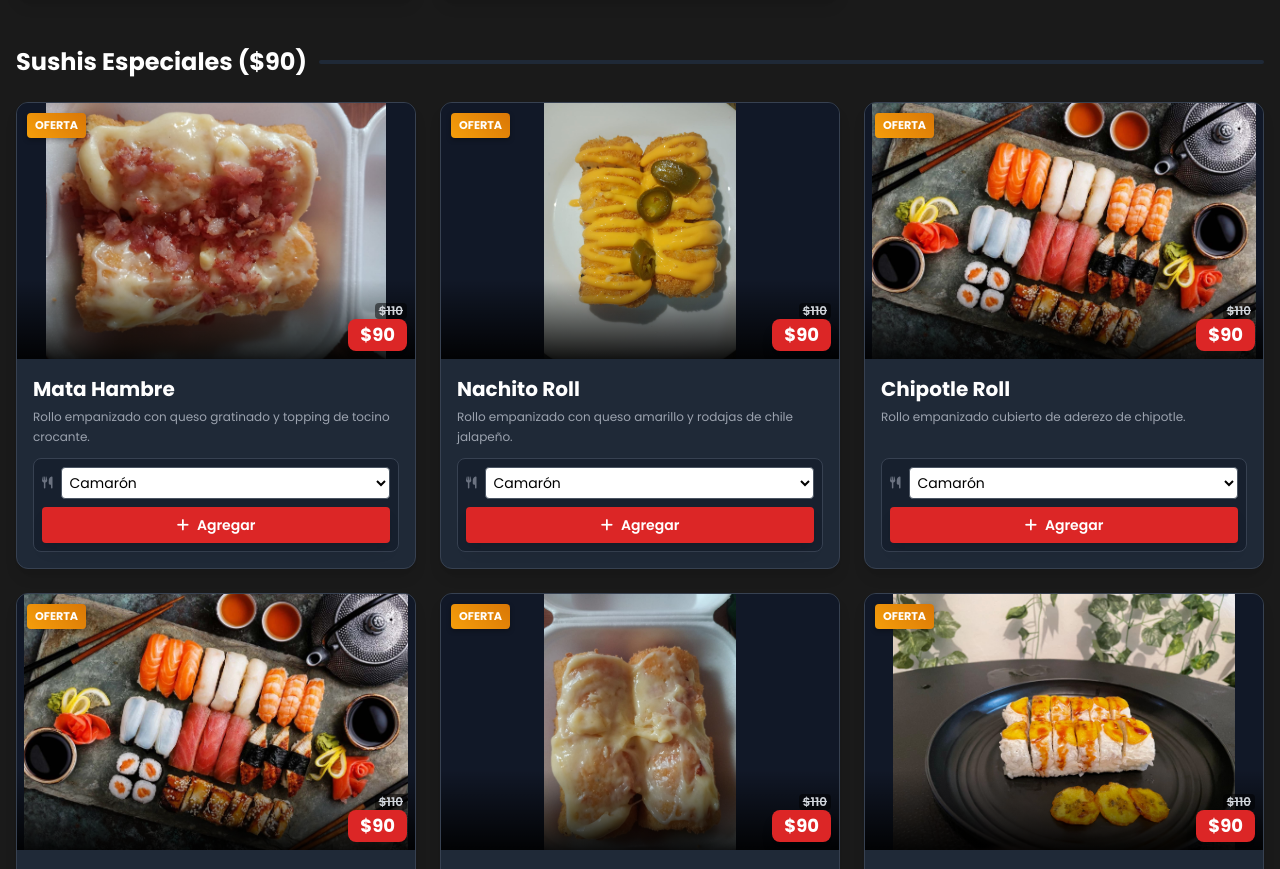
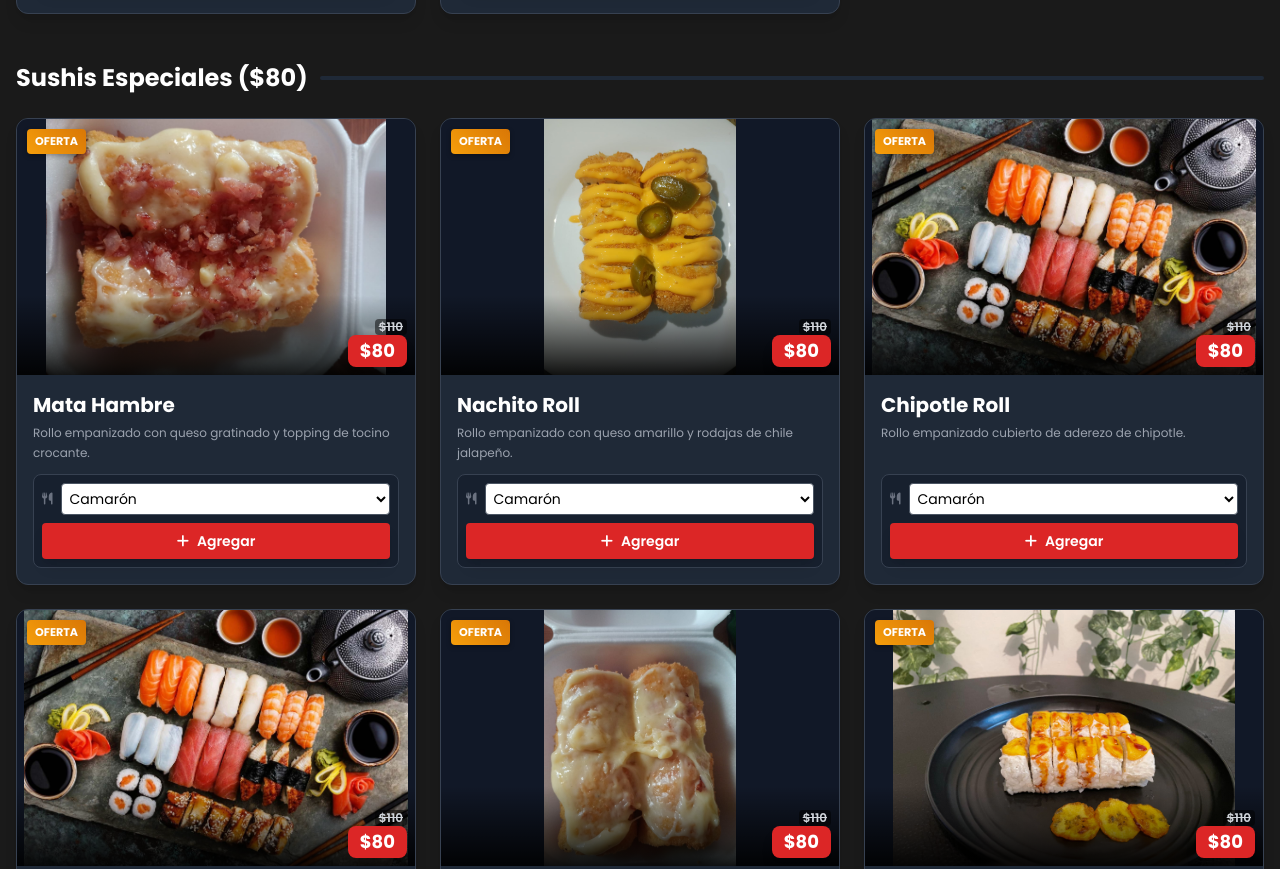
Before and after one commit to sosushi0/web, a plain HTML site: page index.html in a window 1280 px wide. Shown: the part 959-1828 px from the top of the page. Drawn offline with nearby package versions, Linux system fonts and the light colour scheme.

Commit message:
Update index.html

```diff
--- a/index.html
+++ b/index.html
@@ -18,7 +18,6 @@
             color: #f3f4f6;
         }
         /* Agregamos comportamiento de scroll suave global */
-         /* Agregamos comportamiento de scroll suave global */
         html {
             scroll-behavior: smooth;
         }
@@ -98,14 +97,28 @@
             object-position: center;
             transition: transform 0.5s ease;
         }
+
+        /* Animación para el banner de envío gratis */
+        @keyframes pulse-green {
+            0%, 100% { background-color: #16a34a; }
+            50% { background-color: #15803d; }
+        }
+        .free-shipping-banner {
+            animation: pulse-green 2s infinite;
+        }
     </style>
 </head>
 <body class="text-gray-100">
 
     <!-- Header / Navbar -->
     <nav class="bg-black shadow-lg fixed w-full z-50 top-0 border-b border-gray-800">
+        <!-- Banner de Envío Gratis -->
+        <div class="free-shipping-banner text-white text-center py-1 text-xs font-bold tracking-wider uppercase">
+            <i class="fa-solid fa-motorcycle mr-1"></i> ¡Envío a Domicilio GRATIS! <i class="fa-solid fa-motorcycle ml-1"></i>
+        </div>
+
         <div class="max-w-7xl mx-auto px-4 sm:px-6 lg:px-8">
-            <div class="flex justify-between items-center h-16">
+            <div class="flex justify-between items-center h-14"> <!-- Ajuste altura por el banner -->
                 <div class="flex items-center gap-2">
                     <div class="bg-red-600 w-8 h-8 rounded-full flex items-center justify-center">
                         <i class="fa-solid fa-fish-fins text-white text-sm"></i>
@@ -126,11 +139,14 @@
     </nav>
 
     <!-- Hero Section -->
-    <div class="relative bg-gray-900 h-64 mt-16 flex items-center justify-center overflow-hidden">
+    <div class="relative bg-gray-900 h-64 mt-20 flex items-center justify-center overflow-hidden"> <!-- mt-20 para compensar banner -->
         <img src="https://images.unsplash.com/photo-1553621042-f6e147245754?ixlib=rb-4.0.3&auto=format&fit=crop&w=1000&q=80" alt="Sushi Banner" class="absolute w-full h-full object-cover opacity-40">
         <div class="relative z-10 text-center px-4 max-w-2xl">
             <h1 class="text-5xl font-bold text-white mb-2 drop-shadow-xl">SO SUSHI</h1>
-            <p class="text-gray-300 text-lg font-light mb-4">¡Grandes descuentos en todo el menú!</p>
+            <p class="text-gray-300 text-lg font-light mb-2">¡Grandes descuentos en todo el menú!</p>
+            <div class="inline-block bg-green-600 text-white px-4 py-1 rounded-full text-sm font-bold shadow mb-4">
+                <i class="fa-solid fa-check"></i> Envío Gratis
+            </div>
             <div class="flex justify-center gap-3">
                 <a href="#menu-start" class="bg-red-600 hover:bg-red-700 text-white px-6 py-2 rounded-full text-sm font-bold transition shadow-lg">
                     Ver Menú
@@ -156,7 +172,7 @@
         <!-- Categoría: Sushis Especiales -->
         <div class="mb-12">
             <div class="flex items-center gap-3 mb-6">
-                <h2 class="text-2xl font-bold text-white text-red-500">Sushis Especiales ($90)</h2>
+                <h2 class="text-2xl font-bold text-white text-red-500">Sushis Especiales ($80)</h2>
                 <div class="h-1 flex-1 bg-gray-800 rounded"></div>
             </div>
             <div id="grid-especiales" class="grid grid-cols-1 md:grid-cols-2 lg:grid-cols-3 gap-6">
@@ -167,7 +183,7 @@
         <!-- Categoría: Sushis Clásicos -->
         <div class="mb-12">
             <div class="flex items-center gap-3 mb-6">
-                <h2 class="text-2xl font-bold text-white">Sushis Clásicos ($75)</h2>
+                <h2 class="text-2xl font-bold text-white">Sushis Clásicos ($70)</h2>
                 <div class="h-1 flex-1 bg-gray-800 rounded"></div>
             </div>
             <div id="grid-clasicos" class="grid grid-cols-1 md:grid-cols-2 lg:grid-cols-3 gap-6">
@@ -210,8 +226,12 @@
             </div>
 
             <!-- Checkout Form Section -->
-            <!-- CORRECCIÓN: Agregué 'overflow-y-auto' y 'max-h-[80vh]' para que si el contenido crece, aparezca scroll y no esconda el botón -->
             <div class="p-5 bg-gray-800 border-t border-gray-700 shadow-[0_-5px_15px_rgba(0,0,0,0.3)] overflow-y-auto max-h-[80vh]">
+                <!-- Aviso Envío Gratis en Checkout -->
+                <div class="mb-3 bg-green-900/30 border border-green-700 rounded p-2 text-center">
+                    <p class="text-green-400 text-xs font-bold"><i class="fa-solid fa-check-circle"></i> Envío GRATIS aplicado</p>
+                </div>
+
                 <div class="flex justify-between items-center mb-4 text-xl font-bold text-white">
                     <span>Total:</span>
                     <span id="cart-total" class="text-red-500">$0.00</span>
@@ -295,9 +315,9 @@
 
         // Listas de Proteínas
         const proteinasEstandar = ["Camarón", "Pollo", "Surimi"];
-        const proteinasLimitadas = ["Pollo", "Camarón"]; // Para Yakimeshi Proteína
+        const proteinasLimitadas = ["Pollo", "Camarón"];
 
-        // Imagen por defecto para cuando no hay una específica
+        // Imagen por defecto
         const defaultImage = "defaul.jpg";
 
         const menuPromos = [
@@ -305,26 +325,31 @@
             { id: "promo2", name: "Promo Empa & Bocados", description: "2 Rollos Empanizados + 1 Orden de Bocados de Arroz.", originalPrice: 255, price: 170, image: "empanizado.jpeg", proteins: [] }
         ];
 
+        // PRECIO ACTUALIZADO: $80
         const menuEspeciales = [
-            { id: "esp1", name: "Mata Hambre", description: "Rollo empanizado con queso gratinado y topping de tocino crocante.", originalPrice: 110, price: 90, image: "mata.jpeg", proteins: proteinasEstandar },
-            { id: "esp2", name: "Nachito Roll", description: "Rollo empanizado con queso amarillo y rodajas de chile jalapeño.", originalPrice: 110, price: 90, image: "nachito.jpeg", proteins: proteinasEstandar },
-            { id: "esp3", name: "Chipotle Roll", description: "Rollo empanizado cubierto de aderezo de chipotle.", originalPrice: 110, price: 90, image: defaultImage, proteins: proteinasEstandar },
-            { id: "esp4", name: "Empanizado Coronado", description: "Rollo empanizado con topping de ensalada de surimi.", originalPrice: 110, price: 90, image: defaultImage, proteins: proteinasEstandar },
-            { id: "esp5", name: "Queso Roll", description: "Rollo empanizado con delicioso queso gratinado.", originalPrice: 110, price: 90, image: "queso.jpeg", proteins: proteinasEstandar },
-            { id: "esp6", name: "Macho Roll", description: "Rollo forrado de plátano frito con toque de salsa de anguila.", originalPrice: 110, price: 90, image: "machito.jpeg", proteins: proteinasEstandar }
+            { id: "esp1", name: "Mata Hambre", description: "Rollo empanizado con queso gratinado y topping de tocino crocante.", originalPrice: 110, price: 80, image: "mata.jpeg", proteins: proteinasEstandar },
+            { id: "esp2", name: "Nachito Roll", description: "Rollo empanizado con queso amarillo y rodajas de chile jalapeño.", originalPrice: 110, price: 80, image: "nachito.jpeg", proteins: proteinasEstandar },
+            { id: "esp3", name: "Chipotle Roll", description: "Rollo empanizado cubierto de aderezo de chipotle.", originalPrice: 110, price: 80, image: defaultImage, proteins: proteinasEstandar },
+            { id: "esp4", name: "Empanizado Coronado", description: "Rollo empanizado con topping de ensalada de surimi.", originalPrice: 110, price: 80, image: defaultImage, proteins: proteinasEstandar },
+            { id: "esp5", name: "Queso Roll", description: "Rollo empanizado con delicioso queso gratinado.", originalPrice: 110, price: 80, image: "queso.jpeg", proteins: proteinasEstandar },
+            { id: "esp6", name: "Macho Roll", description: "Rollo forrado de plátano frito con toque de salsa de anguila.", originalPrice: 110, price: 80, image: "machito.jpeg", proteins: proteinasEstandar }
         ];
 
+        // PRECIO ACTUALIZADO: $70
         const menuClasicos = [
-            { id: "cls1", name: "Ajonjolí", description: "Rollo cubierto de ajonjolí por fuera. Relleno clásico.", originalPrice: 90, price: 75, image: defaultImage, proteins: proteinasEstandar },
-            { id: "cls2", name: "Philadelphia Empanizado", description: "Rollo empanizado con philadelphia por dentro y fuera.", originalPrice: 90, price: 75, image: defaultImage, proteins: proteinasEstandar },
-            { id: "cls3", name: "Aguacatito", description: "Rollo forrado de aguacate fresco. Relleno a elegir.", originalPrice: 90, price: 75, image: defaultImage, proteins: proteinasEstandar },
-            { id: "cls4", name: "Empanizado Tradicional", description: "Rollo empanizado por fuera, crujiente y delicioso.", originalPrice: 90, price: 75, image: "empanizado.jpeg", proteins: proteinasEstandar },
-            { id: "cls5", name: "Philadelphia (Natural)", description: "Rollo cubierto de queso crema por fuera. Relleno clásico.", originalPrice: 90, price: 75, image: defaultImage, proteins: proteinasEstandar }
+            { id: "cls1", name: "Ajonjolí", description: "Rollo cubierto de ajonjolí por fuera. Relleno clásico.", originalPrice: 90, price: 70, image: defaultImage, proteins: proteinasEstandar },
+            { id: "cls2", name: "Philadelphia Empanizado", description: "Rollo empanizado con philadelphia por dentro y fuera.", originalPrice: 90, price: 70, image: defaultImage, proteins: proteinasEstandar },
+            { id: "cls3", name: "Aguacatito", description: "Rollo forrado de aguacate fresco. Relleno a elegir.", originalPrice: 90, price: 70, image: defaultImage, proteins: proteinasEstandar },
+            { id: "cls4", name: "Empanizado Tradicional", description: "Rollo empanizado por fuera, crujiente y delicioso.", originalPrice: 90, price: 70, image: "empanizado.jpeg", proteins: proteinasEstandar },
+            { id: "cls5", name: "Philadelphia (Natural)", description: "Rollo cubierto de queso crema por fuera. Relleno clásico.", originalPrice: 90, price: 70, image: defaultImage, proteins: proteinasEstandar },
+            { id: "cls6", name: "California", description: "Rollo con alga por fuera.", originalPrice: 90, price: 70, image: defaultImage, proteins: proteinasEstandar }
         ];
 
+        // AGREGADO ARROZ CULICHI
         const menuExtras = [
-            { id: "rice1", name: "Yakimeshi Sencillo", description: "Arroz frito con vegetales y huevo (Sin carne).", originalPrice: 70, price: 50, image: "a.jpeg", proteins: ["Vegetales"] },
-            { id: "rice2", name: "Yakimeshi Proteína", description: "Arroz frito especial con tu proteína favorita (Pollo o Camarón).", originalPrice: 85, price: 65, image: "culichi.jpeg", proteins: proteinasLimitadas },
+            { id: "rice1", name: "Yakimeshi Sencillo", description: "Arroz frito con vegetales (Sin proteina).", originalPrice: 70, price: 50, image: "sen.jpeg", proteins: ["Vegetales"] },
+            { id: "rice2", name: "Yakimeshi Proteína", description: "Arroz frito especial con tu proteína favorita (Pollo o Camarón).", originalPrice: 85, price: 60, image: "a.jpeg", proteins: proteinasLimitadas },
+            { id: "rice3", name: "Arroz Culichi", description: "Delicioso arroz frito con proteina,aguacate, y queso philadelphia.", originalPrice: 100, price: 70, image: "culichi.jpeg", proteins: proteinasLimitadas },
             { id: "app1", name: "Bocados de Arroz", description: "Brochetas empanizadas de queso manchego.", originalPrice: 65, price: 55, image: "bolitas.png", proteins: ["Queso"] }
         ];
 
@@ -685,6 +710,9 @@
 
             message += `────────────────────\n`;
             message += `💰 *TOTAL A PAGAR: $${totalPrice.toFixed(2)}*\n`;
+            if (totalPrice > 0) { // Solo mostramos "Envío Gratis" si el total es > 0, aunque técnicamente es siempre
+                 message += `🚚 *Envío:* GRATIS\n`;
+            }
             message += `────────────────────\n\n`;
 
             message += `💳 *INFORMACIÓN DE PAGO*\n`;
```
